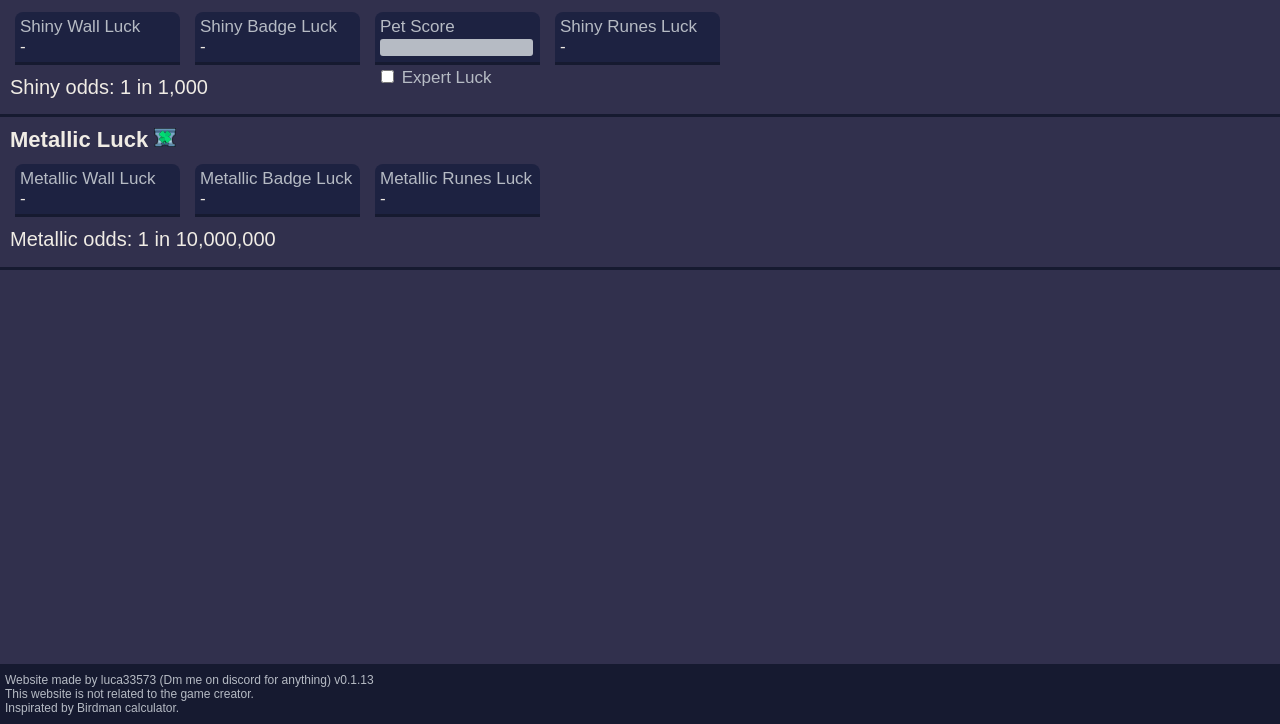
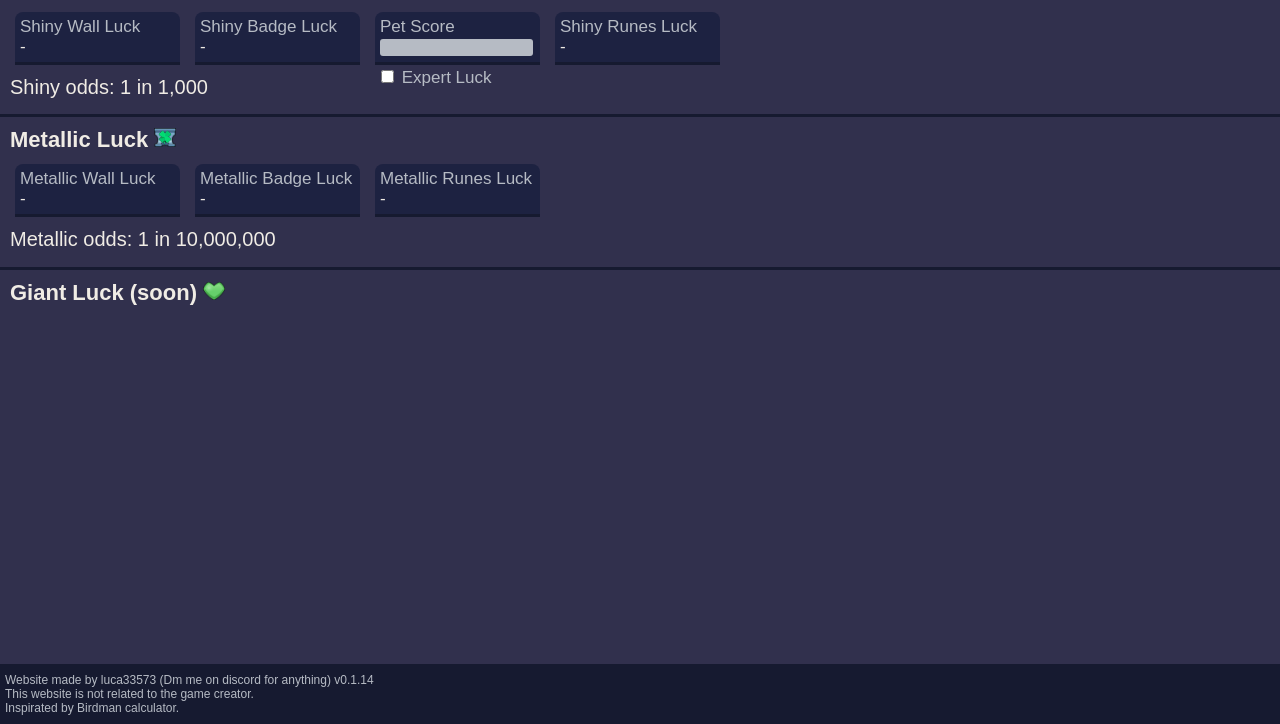
Before and after one commit to L-U-C-A-07/L-U-C-A-07.github.io, a plain HTML site: page index.html in a window 1280 px wide. Shown: the part 76-800 px from the top of the page. Drawn offline with Linux system fonts and the light colour scheme.

Commit message:
Added giant (soon)

```diff
--- a/index.html
+++ b/index.html
@@ -1020,11 +1020,21 @@
         </div>
         <div class="SepLine"></div>
 
+        <!-- giant -->
+        <div id="GiantDataContainer">Giant Luck (soon)
+            <img src="images/giant-icon.png">
+            <div id="GiantCells">
+
+            </div>
+            <!-- <div id="GiantResult">Giant odds: 1 in 1,000</div> -->
+        </div>
+        <!-- <div class="SepLine"></div> -->
+
     </div>
 
     <!-- bottom -->
     <div id="bottom">
-        <div id="BottomInfo">Website made by luca33573 (Dm me on discord for anything) v0.1.13<br>
+        <div id="BottomInfo">Website made by luca33573 (Dm me on discord for anything) v0.1.14<br>
             This website is not related to the game creator.<br>
             Inspirated by Birdman calculator.
         </div>
--- a/style.css
+++ b/style.css
@@ -300,3 +300,23 @@ input::-webkit-inner-spin-button {
 .Dropbtn:hover #dropdown-content-met-runes {
     display: inline-block;
 }
+
+/* ============== Giant odds ============== */
+#GiantDataContainer {
+    position: relative;
+    height: 120px;
+    padding: 10px;
+    color: var(--c5);
+    font-size: 22px;
+    font-weight: 600;
+    padding-bottom: 20px;
+}
+#GiantCells {
+    padding: 5px;
+    height: calc(100% - 55px);
+    display: flex;
+    align-items: center;
+    font-size: 19px;
+    font-weight: 100;
+    padding-right: 15px;
+}
```
